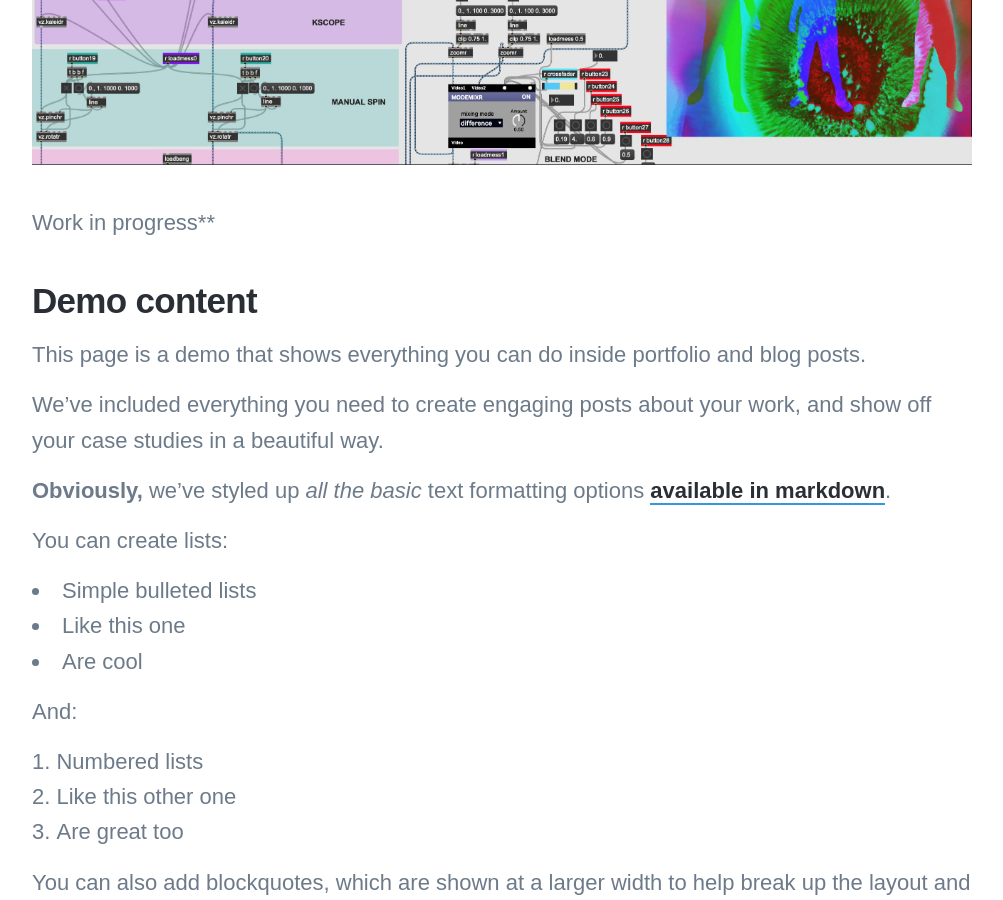
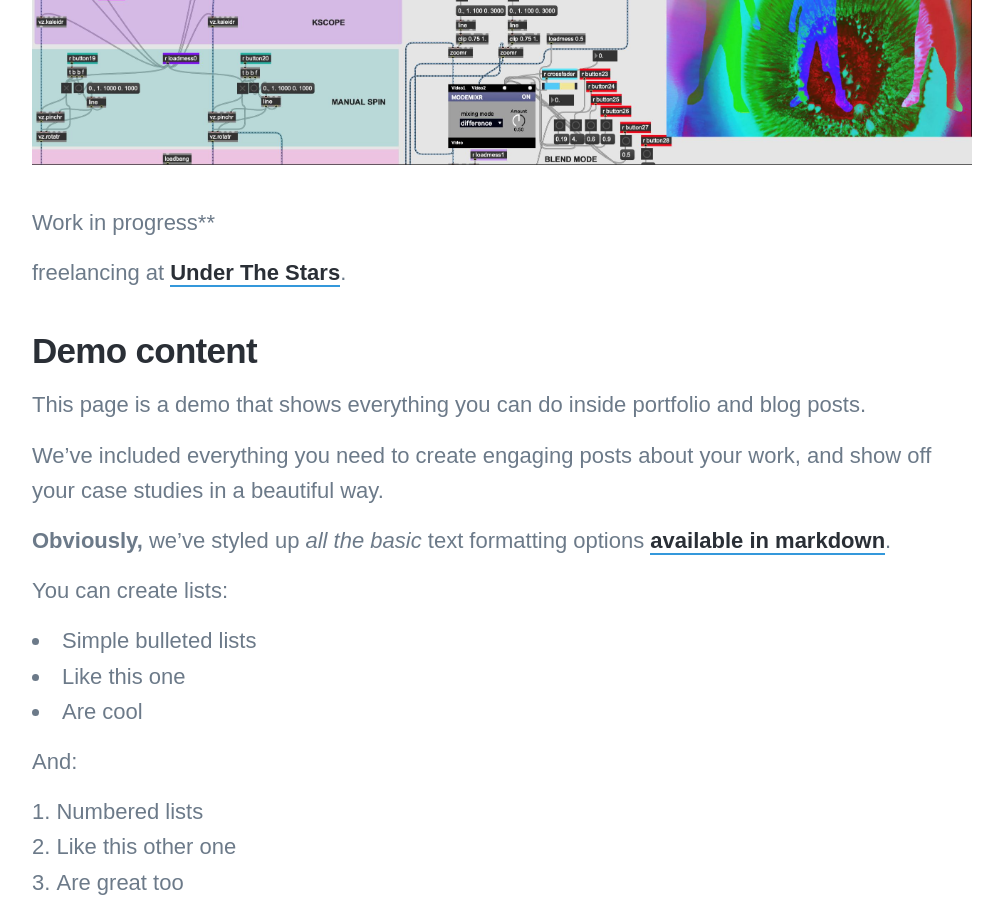
Before and after one commit to jonorichards/jonorichards.github.io, a Jekyll site: the page built from _projects/2025-05-30-Building An Accessible VJ Interface.md, in a window 1280 px wide and 900 px high, scrolled down 1007 px. Shown: the whole window, without its empty margins (138-1141 px from the left). Built offline with Jekyll 4.4.1, drawn with Linux system fonts in a browser that asks for light colours; nearby versions of some CDN libraries; some web fonts are replaced.

Commit message:
Update 2025-05-30-Building An Accessible VJ Interface.md

```diff
--- a/_projects/2025-05-30-Building An Accessible VJ Interface.md
+++ b/_projects/2025-05-30-Building An Accessible VJ Interface.md
@@ -12,7 +12,7 @@ Work in progress**
 
 
 
-
+freelancing at [Under The Stars](https://https://underthestars.org.uk/).
 
 
 
```
